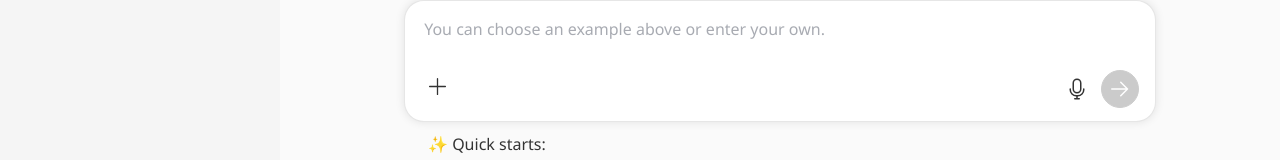
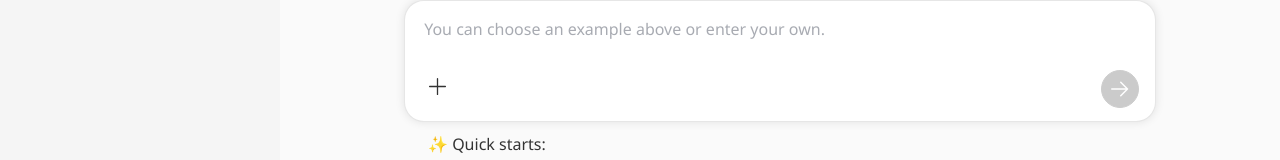
Before and after one commit to xuetiantiana/Office-CLI, a Vue app: page /#/ in a window 1280 px wide. Shown: the part 264-424 px from the top of the page. Built offline with nearby package versions, Linux system fonts and the light colour scheme.

Commit message:
hide Microphone icon

```diff
--- a/src/components/ChatInput.vue
+++ b/src/components/ChatInput.vue
@@ -110,9 +110,9 @@
           </div>
 
           <div v-if="!isListening" class="right">
-            <el-button class="audio-btn" @click="startRecognition">
+            <!-- <el-button class="audio-btn" @click="startRecognition">
               <el-icon><Microphone /></el-icon>
-            </el-button>
+            </el-button> -->
 
             <template v-if="!chatLoading">
               <el-button
@@ -273,7 +273,6 @@ const sendExample = (item) => {
   if (props.chatLoading) {
     return;
   }
-  props.chatLoading = true;
   //   loadDemoConversation(item.query);
   console.log(`${item.text} \n ${queryDefaultInfo[item.query]}`);
 
```
